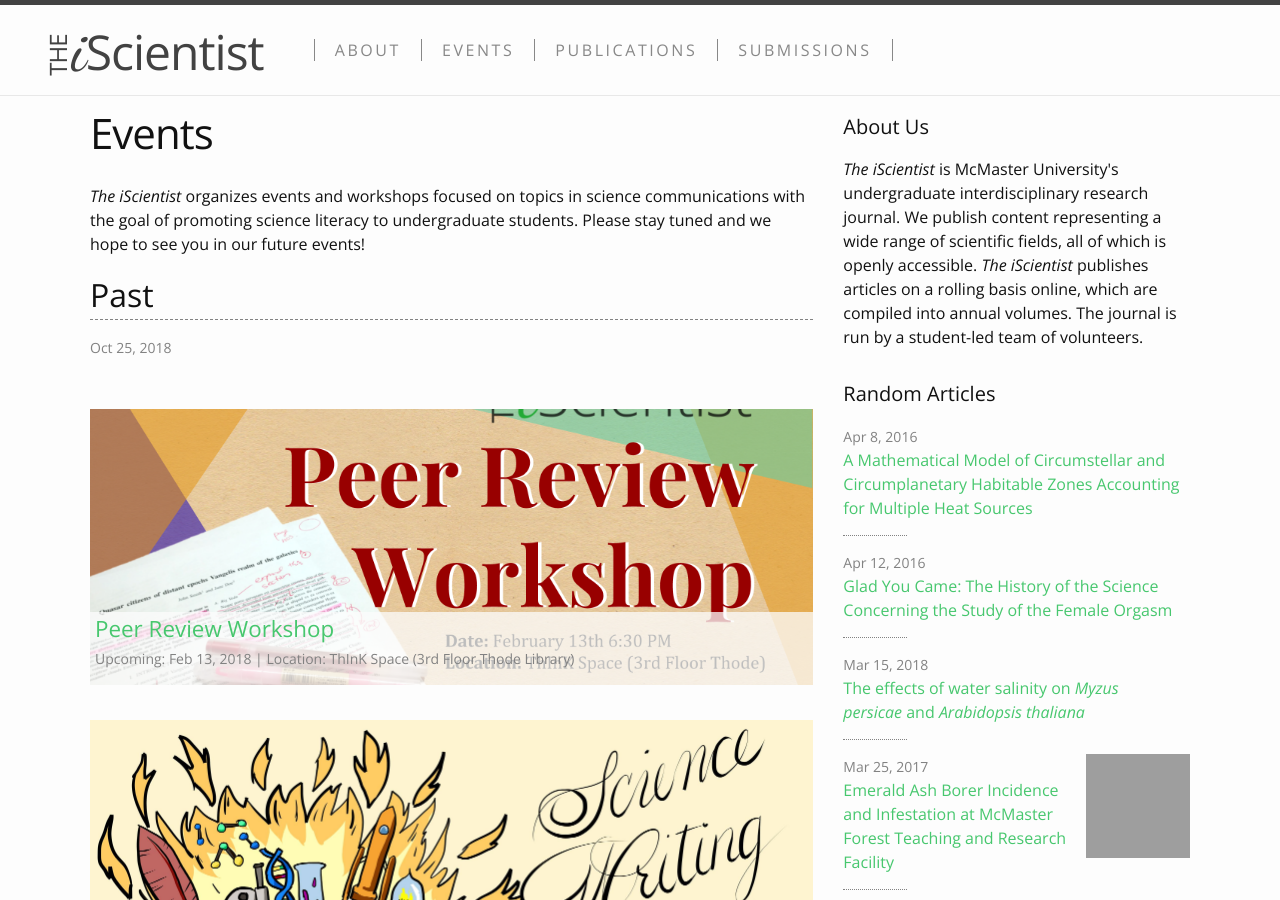
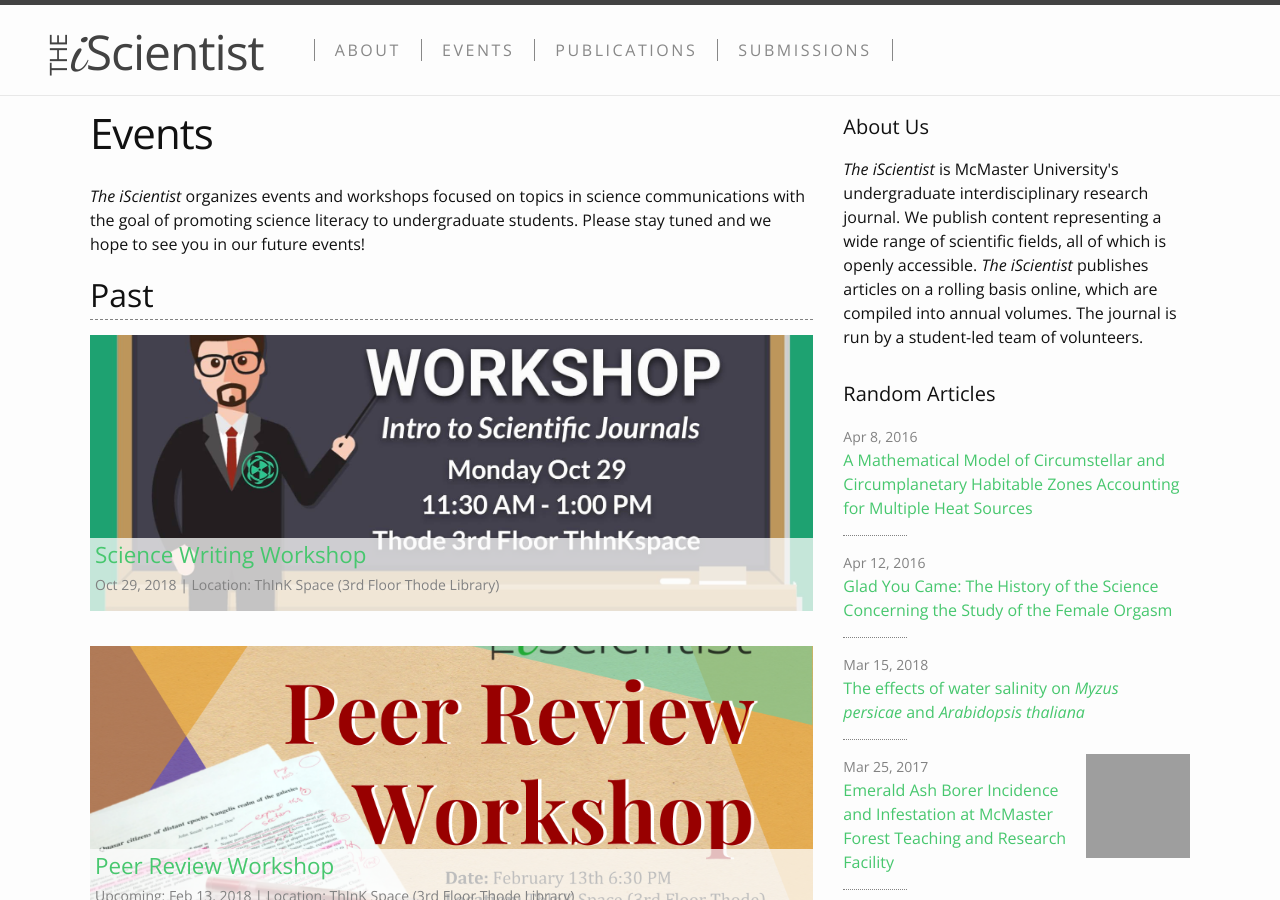
Before and after one commit to iscientist/iscientist.github.io, a Jekyll site: the page built from events.md, in a window 1280 px wide and 900 px high, cut to the strip 0-900 px from the top of the window. Built offline with Jekyll 4.4.1, drawn with Linux system fonts in a browser that asks for light colours; grey boxes are pictures that could not be loaded.

Commit message:
Update 2018-10-29-PeerReviewWorkshop.md

```diff
--- a/_events/2018-10-29-PeerReviewWorkshop.md
+++ b/_events/2018-10-29-PeerReviewWorkshop.md
@@ -1,15 +1,15 @@
 ---
 layout: eventpage
-title: Peer Review Workshop
+title: Science Writing Workshop
 date: 2018-10-29 11:30
 location: ThInK Space (3rd Floor Thode Library)
-featureImage:2018-10-29-PeerReviewWorkshop/PeerReviewBanner.jpg
+featureImage: 2018-10-29-PeerReviewWorkshop/PeerReviewBanner.jpg
 carousel:
   - image: events/2018-10-29-PeerReviewWorkshop/PeerReviewBanner.jpg
     caption:
     pc:
     date:
 ---
-Check out The iScientist's first workshop of the year on peer review this Monday (Oct 29) from 11:30-12:20. This workshop will provide critical tips on how to be a good peer reviewer; a vital skill for any student looking to enter the world of publishing!
+Check out The iScientist's first workshop of the year on peer review this Monday (Oct 29) from 11:30-12:20.
 
-Light refreshments will be provided.
+This workshop will provide critical tips on how to be a good peer reviewer; a vital skill for any student looking to enter the world of publishing! Light refreshments will be provided.
```
